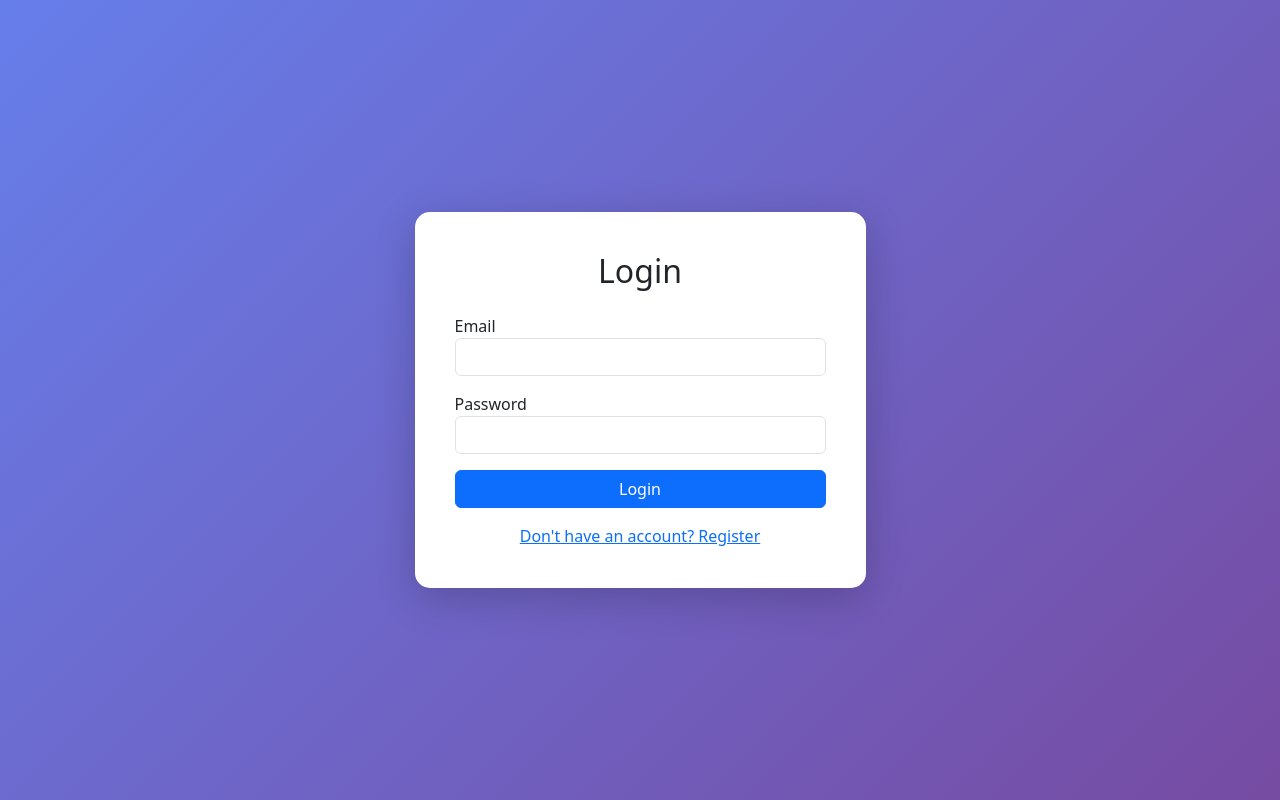
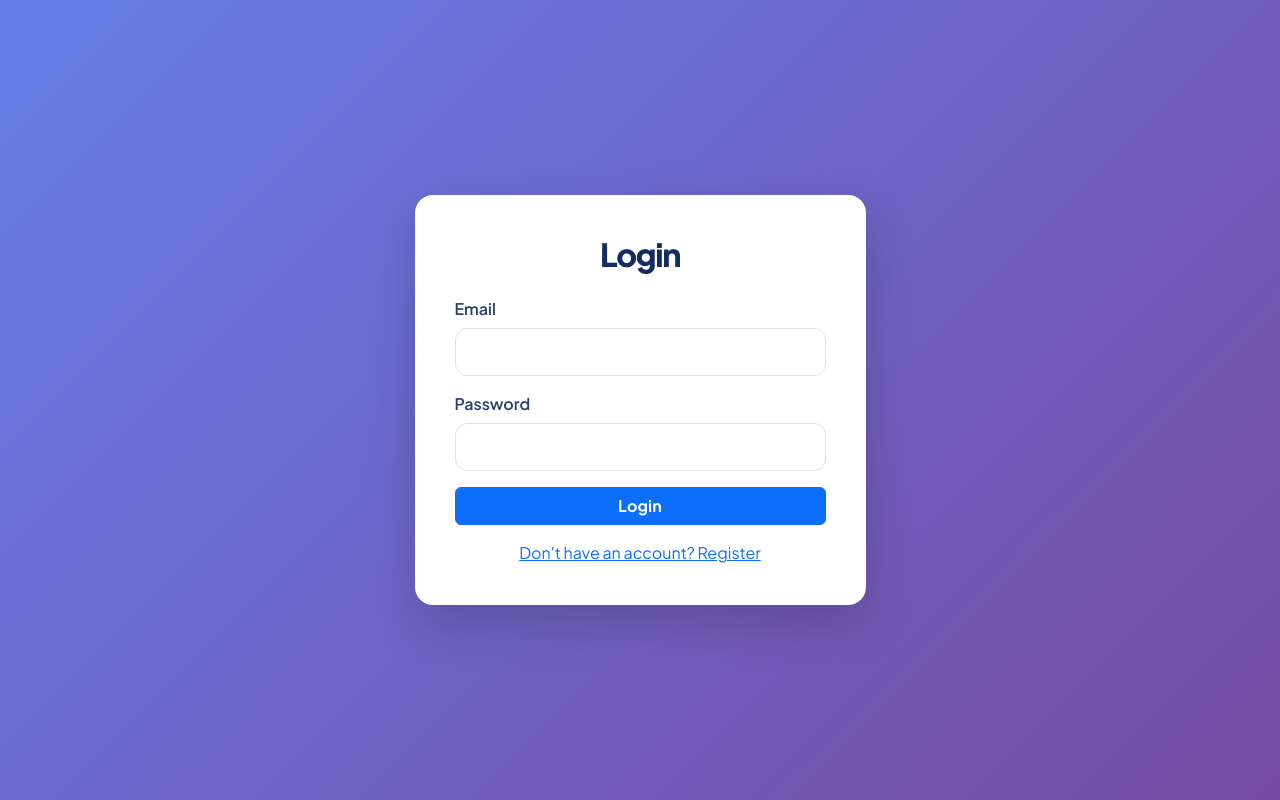
Before and after one commit to SanketGondge/ai-medical-analyzer, a Flask app: page /login in a window 1280 px wide. Run offline with Flask 3, Linux system fonts and the light colour scheme.

Commit message:
Improve UI typography across core pages

```diff
--- a/ai-medical-analyzer/templates/login.html
+++ b/ai-medical-analyzer/templates/login.html
@@ -3,9 +3,56 @@
 <head>
     <title>Login - AI Medical Analyzer</title>
     <link href="https://cdn.jsdelivr.net/npm/bootstrap@5.3.0/dist/css/bootstrap.min.css" rel="stylesheet">
+    <link rel="preconnect" href="https://fonts.googleapis.com">
+    <link rel="preconnect" href="https://fonts.gstatic.com" crossorigin>
+    <link href="https://fonts.googleapis.com/css2?family=Plus+Jakarta+Sans:wght@400;500;600;700;800&display=swap" rel="stylesheet">
     <style>
-        body {background: linear-gradient(135deg, #667eea 0%, #764ba2 100%); min-height: 100vh; display: flex; align-items: center;}
-        .login-card {background: white; border-radius: 15px; padding: 40px; box-shadow: 0 10px 40px rgba(0,0,0,0.2);}
+        body {
+            background: linear-gradient(135deg, #667eea 0%, #764ba2 100%);
+            min-height: 100vh;
+            display: flex;
+            align-items: center;
+            font-family: 'Plus Jakarta Sans', 'Segoe UI', sans-serif;
+            color: #1f2a44;
+        }
+
+        .login-card {
+            background: white;
+            border-radius: 18px;
+            padding: 40px;
+            box-shadow: 0 18px 50px rgba(0, 0, 0, 0.18);
+        }
+
+        h2 {
+            font-weight: 800;
+            letter-spacing: -0.04em;
+            color: #152c63;
+        }
+
+        label,
+        .form-control,
+        .btn,
+        a,
+        .alert {
+            font-family: inherit;
+        }
+
+        label {
+            font-weight: 600;
+            color: #29406f;
+            margin-bottom: 0.45rem;
+        }
+
+        .form-control {
+            border-radius: 12px;
+            min-height: 48px;
+            font-weight: 500;
+        }
+
+        .btn-primary {
+            font-weight: 700;
+            letter-spacing: 0.01em;
+        }
     </style>
 </head>
 <body>
```
Also changed, not shown: ai-medical-analyzer/templates/dashboard.html (+33 -0 lines), ai-medical-analyzer/templates/history.html (+28 -0 lines), ai-medical-analyzer/templates/index.html (+50 -5 lines), ai-medical-analyzer/templates/register.html (+37 -2 lines), ai-medical-analyzer/templates/upload.html (+7 -0 lines).
